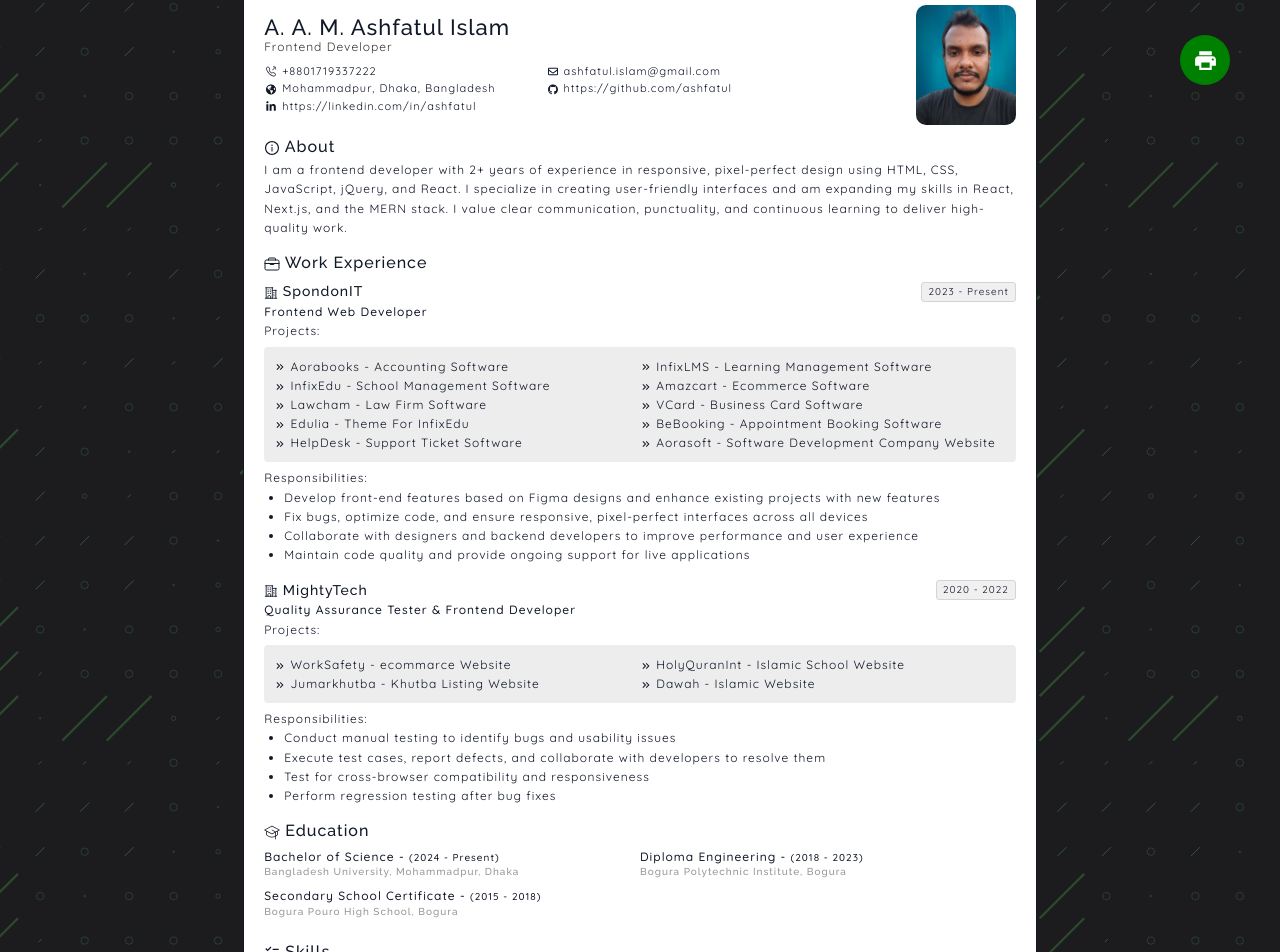
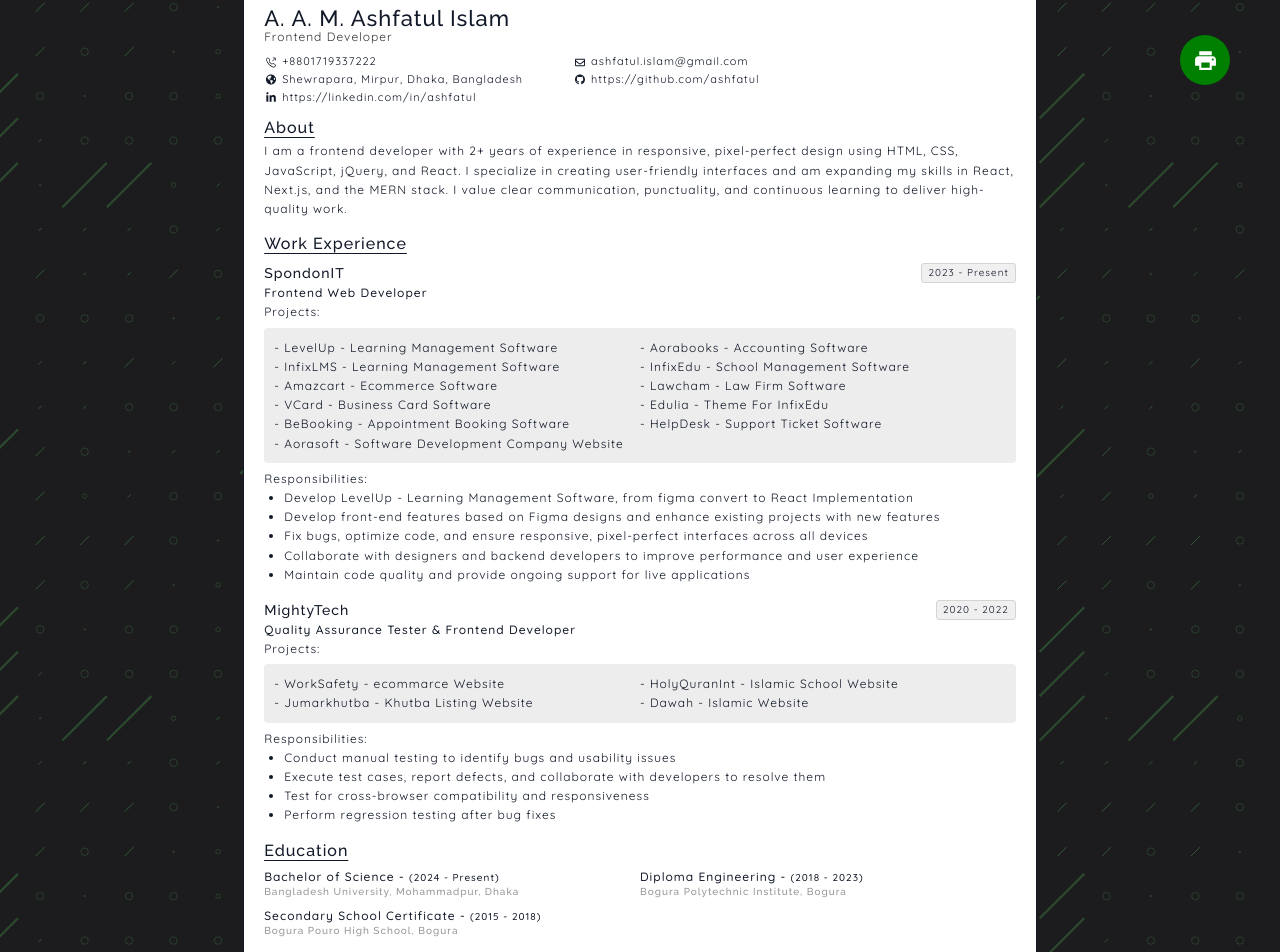
Before and after one commit to Ashfatul/portfolio_react, a React (Vite) app: page /resume in a window 1280 px wide. Shown: the part 15-967 px from the top of the page. Built offline with nearby package versions, Linux system fonts and the light colour scheme.

Commit message:
feat: Update resume content with new project and responsibilities, simplify UI, and refresh EmailJS service ID.

```diff
--- a/public/data/resume_data.json
+++ b/public/data/resume_data.json
@@ -4,7 +4,7 @@
       "position": "Frontend Developer",
       "email": "ashfatul.islam@gmail.com",
       "phone": "+8801719337222",
-      "address": "Mohammadpur, Dhaka, Bangladesh",
+      "address": "Shewrapara, Mirpur, Dhaka, Bangladesh",
       "profilePic": "/user.png",
       "github": "https://github.com/ashfatul",
       "linkedin": "https://linkedin.com/in/ashfatul",
@@ -16,6 +16,9 @@
          "duration": "2023 - Present",
          "position": "Frontend Web Developer",
          "projects": [
+            {
+               "name": "LevelUp - Learning Management Software"
+            },
             {
                "name": "Aorabooks - Accounting Software"
             },
@@ -48,6 +51,7 @@
             }
          ],
          "responsibility": [
+            "Develop LevelUp - Learning Management Software, from figma convert to React Implementation",
             "Develop front-end features based on Figma designs and enhance existing projects with new features",
             "Fix bugs, optimize code, and ensure responsive, pixel-perfect interfaces across all devices",
             "Collaborate with designers and backend developers to improve performance and user experience",
@@ -104,7 +108,6 @@
       "CSS",
       "SCSS",
       "JavaScript",
-      "TypeScript",
       "Python",
       "React",
       "Next.js",
@@ -118,7 +121,6 @@
       "Postman",
       "Problem-solving",
       "Teamwork",
-      "Time Management",
       "Communication"
    ]
 }
--- a/src/assets/scss/resume.scss
+++ b/src/assets/scss/resume.scss
@@ -116,7 +116,8 @@ $black: rgb(17, 24, 39);
         &_title{
             font-size: 16px;
             margin-bottom: 4px;
-
+            text-decoration: underline;
+            text-underline-offset: 4px;
             &:not(:first-child){
                 margin-top: 16px;
                 margin-bottom: 7px;
--- a/src/frontend/Resume.jsx
+++ b/src/frontend/Resume.jsx
@@ -71,21 +71,18 @@ const Resume = () => {
                         )}
                     </ul>
                 </div>
-                <div className="resume_header_right">
-                    <img src={resumeData?.meta?.profilePic} className="resume_header_img" alt="ashfatul" />
-                </div>
             </div>
             <div className="resume_inner">
-                <h4 className="resume_inner_title"><AiOutlineInfoCircle /> About</h4>
+                <h4 className="resume_inner_title">About</h4>
                 <p className="resume_inner_about">
                     {resumeData?.meta?.about}
                 </p>
 
-                <h4 className="resume_inner_title"><IoBriefcaseOutline /> Work Experience</h4>
+                <h4 className="resume_inner_title">Work Experience</h4>
                 {resumeData.experience?.map((item, index) => (
                     <div className="resume_education_experience_item" key={index}>
                         <div className="d-flex align-items-center justify-content-between resume_subtitle">
-                            <h5><HiOutlineBuildingOffice2 /> {item?.company}</h5>
+                            <h5>{item?.company}</h5>
                             <p className="resume_duration">{item?.duration}</p>
                         </div>
                         <div className="resume_education_experience_position">
@@ -96,7 +93,7 @@ const Resume = () => {
                         {item?.projects?.map((project, idx) => (
                             <div className="project_item_container" key={idx}>
                                 <div className="resume_education_experience_project">
-                                    <p><MdKeyboardDoubleArrowRight /> {project?.name}</p>
+                                    <p>- {project?.name}</p>
                                 </div>
                             </div>
                         ))}
@@ -110,7 +107,7 @@ const Resume = () => {
                     </div>
                 ))}
 
-                <h4 className="resume_inner_title"><PiGraduationCapLight /> Education</h4>
+                <h4 className="resume_inner_title">Education</h4>
                 <div className="education_grid">
                 {resumeData.education?.map((item, index) => (
                     <div className="resume_education_experience_item" key={index}>
@@ -121,7 +118,7 @@ const Resume = () => {
                     </div>
                 ))}
                 </div>
-                <h4 className="resume_inner_title"><MdChecklist /> Skills</h4>
+                <h4 className="resume_inner_title">Skills</h4>
                 <ul className="resume_skills">
                     {resumeData.skills?.map((skill, index) => (
                         <li key={index}>{skill}</li>
```
Also changed, not shown: 1 other file (tests, documents, lock files or other folders).
